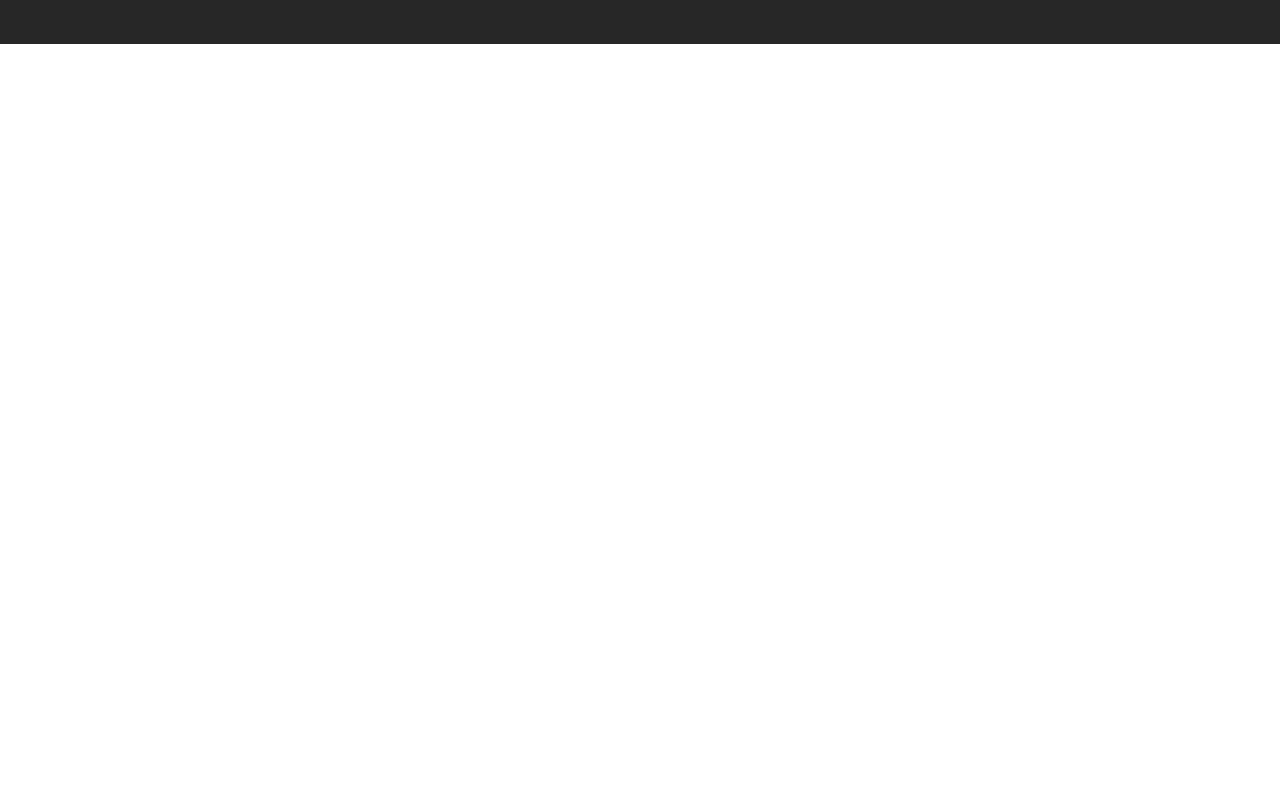
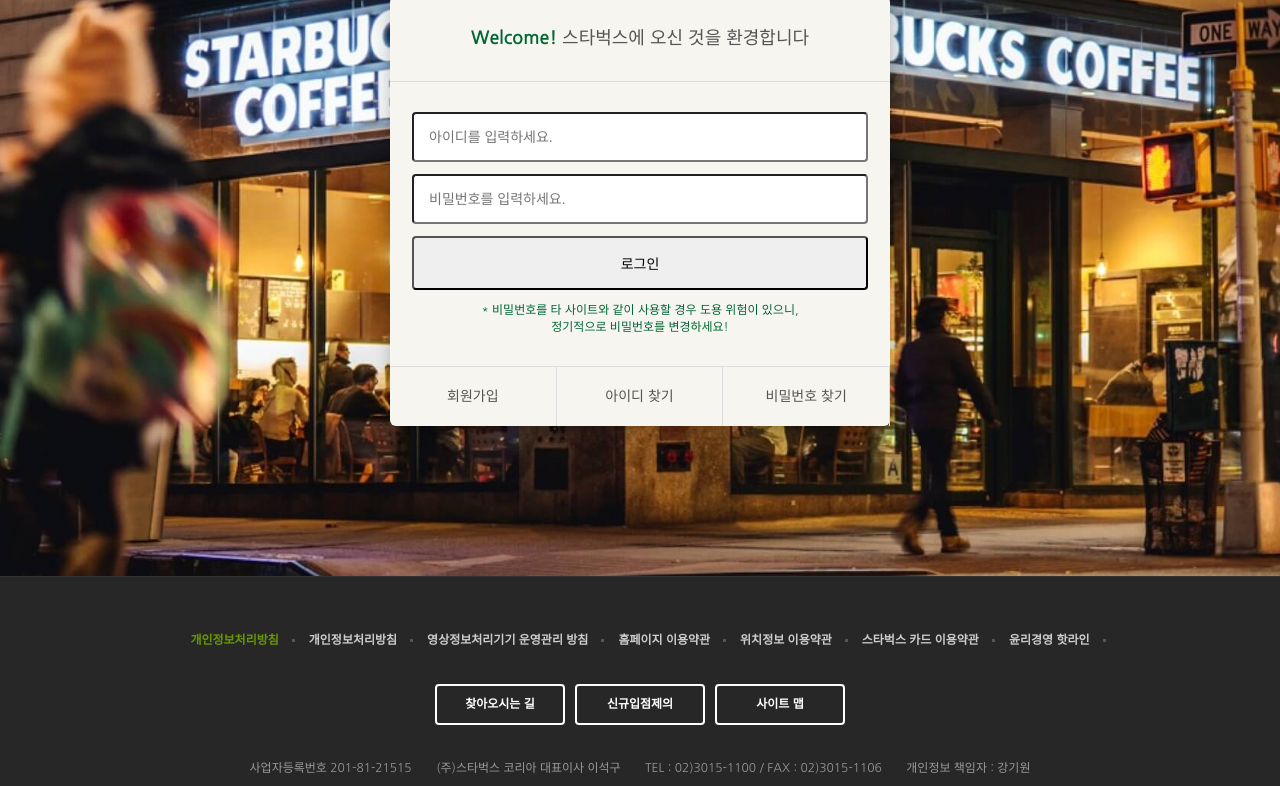
Before and after one commit to TrelawneyOWO/starbucks, a plain HTML site: page signin/index.html in a window 1280 px wide. Shown: the part 290-1076 px from the top of the page. Drawn offline with nearby package versions, Linux system fonts and the light colour scheme.

Commit message:
로그인 페이지 완성

```diff
--- a/css/common.css
+++ b/css/common.css
@@ -5,7 +5,6 @@ body{
   font-weight: 400;
   line-height: 1.4;
   font-family: 'Nanum Gothic', sans-serif;
-  height: 3000px;
 }
 img{
   display: block;
--- /dev/null
+++ b/css/signin.css
@@ -0,0 +1,77 @@
+.signin{
+  margin-top: 120px;
+  padding: 100px 0 150px;
+  background-image: url(../images/signin_bg.jpg);
+  background-repeat: no-repeat;
+  background-position: center;
+  background-attachment: fixed;
+  background-size: cover;
+}
+.signin h1{
+  color: #fff;
+  font-size: 30px;
+  font-weight: 700;
+  text-align: center;
+  margin-bottom: 24px;
+}
+.signin__card{
+  width: 500px;
+  margin: 0 auto;
+  border-radius: 6px;
+  background-color: #f6f5f0;
+  box-shadow: 2px 2px 20px rgba(0,0,0,.3);
+  color: #555;
+}
+.signin__card h2{
+  padding: 30px;
+  font-size: 18px;
+  text-align: center;
+  border-bottom: 1px solid #ddd;
+}
+.signin__card h2 strong{
+  font-weight: 700;
+  color: #006633;
+}
+.signin__card form{
+  padding: 30px 22px;
+}
+.signin__card form input{
+  width: 100%;
+  margin-bottom: 12px;
+  padding: 15px;
+  border-radius: 4px;
+  outline: none;
+  box-sizing: border-box;
+  font-size: 14px;
+}
+.signin_card form [type="submit"]{
+  background-color: #006633;
+  border: none;
+  color: #fff;
+  font-size: 20px;
+  cursor: pointer;
+}
+.signin__card form p {
+  font-size: 12px;
+  color: #006633;
+  text-align: center;
+}
+.signin__card .actions{
+  display: flex;
+  border-top: 1px solid #ddd;
+}
+.signin__card .actions a{
+  flex-grow: 1;
+  flex-basis: 0;
+  text-align: center;
+  padding: 20px;
+  color: #555;
+  font-size: 14px;
+  border-right: 1px solid #ddd;
+}
+.signin__card .action a:last-child{
+  border-right: none;
+}
+.signin__card .actions a:hover{
+  text-decoration: underline;
+}
--- a/signin/index.html
+++ b/signin/index.html
@@ -36,6 +36,7 @@
   <!--Google Material Icons-->
   <link rel="stylesheet" href="https://fonts.googleapis.com/icon?family=Material+Icons" />
 
+  <link rel="stylesheet" href="../css/signin.css" />
   <link rel="stylesheet" href="../css/common.css" />
 
   <script defer src="../js/common.js"></script>
@@ -376,7 +377,24 @@
   </header>
 
   <section class="signin">
-
+    <h1>로그인</h1>
+    <div class="signin__card">
+      <h2><strong>Welcome!</strong> 스타벅스에 오신 것을 환경합니다</h2>
+      <form action="/">
+      <input type="text" placeholder="아이디를 입력하세요.">
+      <input type="password" placeholder="비밀번호를 입력하세요.">
+      <input type="submit" value="로그인">
+      <p>
+        * 비밀번호를 타 사이트와 같이 사용할 경우 도용 위험이 있으니,<br>
+        정기적으로 비밀번호를 변경하세요!
+      </p>
+      </form>
+      <div class="actions">
+        <a href="javascript:void(0)">회원가입</a>
+        <a href="javascript:void(0)">아이디 찾기</a>
+        <a href="javascript:void(0)">비밀번호 찾기</a>
+      </div>
+  </div>
   </section>
 
   <!--FOOTER-->
```
